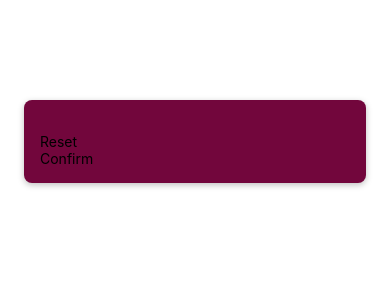
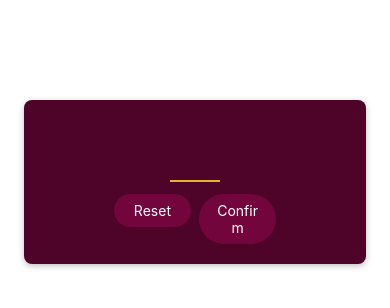
Before and after one commit to DungxLas/-React_Native-start_project_1, a React Native app: screen / in a window 390 px wide. Shown: the top 308 px of the page. Built offline with nearby package versions, Linux system fonts and the light colour scheme.

Commit message:
02/08/2023

```diff
--- a/components/PrimaryButton.tsx
+++ b/components/PrimaryButton.tsx
@@ -1,12 +1,43 @@
 import React from 'react';
-import {Text, View} from 'react-native';
+import {Pressable, StyleSheet, Text, View} from 'react-native';
 
 function PrimaryButton({children}: any) {
+  function pressHandler() {
+    console.log('Pressed!');
+  }
   return (
-    <View>
-      <Text>{children}</Text>
+    <View style={styles.buttonOuterContainer}>
+      <Pressable
+        style={({pressed}) =>
+          pressed
+            ? [styles.buttonInnerContainer, styles.pressed]
+            : styles.buttonInnerContainer
+        }
+        onPress={pressHandler}
+        android_ripple={{color: '#640233'}}>
+        <Text style={styles.buttonText}>{children}</Text>
+      </Pressable>
     </View>
   );
 }
 
+const styles = StyleSheet.create({
+  buttonOuterContainer: {
+    borderRadius: 28,
+    margin: 4,
+    overflow: 'hidden',
+  },
+  buttonInnerContainer: {
+    backgroundColor: '#72063c',
+    paddingVertical: 8,
+    paddingHorizontal: 16,
+    elevation: 2,
+  },
+  buttonText: {
+    color: 'white',
+    textAlign: 'center',
+  },
+  pressed: {opacity: 0.75},
+});
+
 export default PrimaryButton;
--- a/screens/StartGameScreen.tsx
+++ b/screens/StartGameScreen.tsx
@@ -5,19 +5,30 @@
 function StartGameScreen() {
   return (
     <View style={styles.inputContainer}>
-      <TextInput />
-      <PrimaryButton>Reset</PrimaryButton>
-      <PrimaryButton>Confirm</PrimaryButton>
+      <TextInput
+        style={styles.numberInput}
+        keyboardType="number-pad"
+        maxLength={2}
+      />
+      <View style={styles.buttonsContainer}>
+        <View style={styles.buttonContainer}>
+          <PrimaryButton>Reset</PrimaryButton>
+        </View>
+        <View style={styles.buttonContainer}>
+          <PrimaryButton>Confirm</PrimaryButton>
+        </View>
+      </View>
     </View>
   );
 }
 
 const styles = StyleSheet.create({
   inputContainer: {
+    alignItems: 'center',
     marginTop: 100,
     marginHorizontal: 24,
     padding: 16,
-    backgroundColor: '#72063c',
+    backgroundColor: '#4e0329',
     borderRadius: 8,
     elevation: 8,
     shadowColor: 'black',
@@ -25,6 +36,18 @@
     shadowRadius: 6,
     shadowOpacity: 0.25,
   },
+  numberInput: {
+    height: 58,
+    width: 50,
+    fontSize: 32,
+    borderBottomColor: '#ddb52f',
+    borderBottomWidth: 2,
+    color: '#ddb52f',
+    marginVertical: 8,
+    textAlign: 'center',
+  },
+  buttonsContainer: {flexDirection: 'row'},
+  buttonContainer: {flex: 1},
 });
 
 export default StartGameScreen;
```
